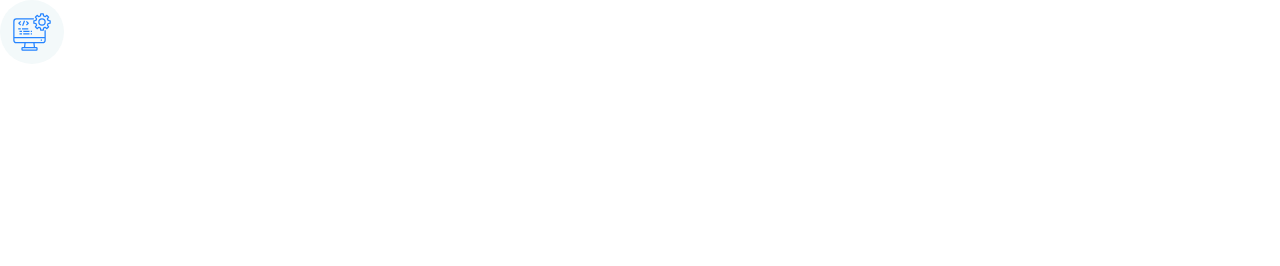
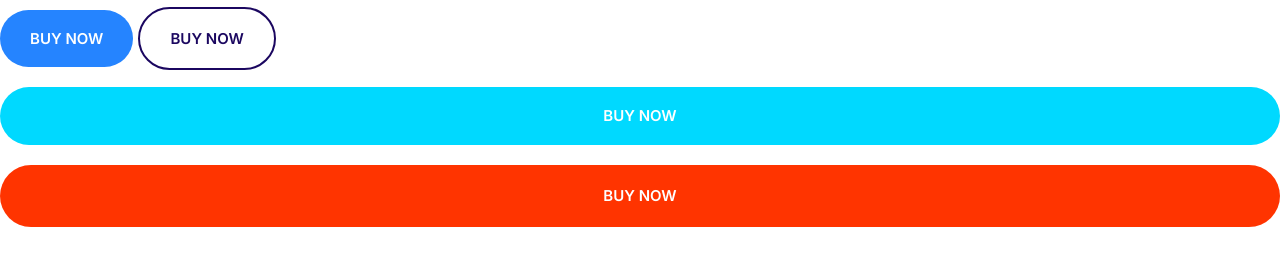
Before and after one commit to alexcoy06/trial-site, a website: page index.html in a window 1280 px wide. Drawn offline with nearby package versions, Linux system fonts and the light colour scheme.

Commit message:
Defined the button styles.

```diff
--- a/css/styles.css
+++ b/css/styles.css
@@ -4,6 +4,10 @@
     --color-accent: #ff3400;
     --color-headings: #1b0760;
     --color-body: #918ca4;
+}
+
+*, *::after, *::before {
+    box-sizing: border-box;
 }
 
 /* Typography */
@@ -170,3 +174,66 @@ a {
     justify-content: center;
     align-items: center;
 }
+
+/* Button */
+
+.btn {
+    border-radius: 40px;
+    border: 0;
+    color: #fff;
+    cursor: pointer;
+    font-size: 1.8rem;
+    font-weight: 600;
+    margin: 1rem 0;
+    padding: 2rem 3rem;
+    text-align: center;
+    text-transform: uppercase;
+    white-space: nowrap;
+}
+
+.btn--primary {
+    background: var(--color-primary);
+}
+
+.btn--primary:hover {
+    background: #3a8ffd;
+}
+
+.btn--secondary {
+    background: var(--color-secondary);
+}
+
+.btn--secondary:hover {
+    background: #00c8eb;
+}
+
+.btn--accent {
+    background-color: var(--color-accent);
+}
+
+.btn--accent:hover {
+    background-color: #ec3000;
+}
+
+.btn--block {
+    width: 100%;
+    display: inline-block;
+}
+
+.btn--outline {
+    background: #fff;
+    color: var(--color-headings);
+    border: 2px solid var(--color-headings);
+}
+
+.btn--outline:hover {
+    background: var(--color-headings);
+    color: #fff;
+    ;
+}
+
+@media screen and (min-width: 1024px) {
+    .btn {
+        font-size: 1.5rem;
+    }
+}
--- a/index.html
+++ b/index.html
@@ -14,10 +14,9 @@
     <link rel="stylesheet" href="/node_modules/normalize.css/normalize.css" />
   </head>
   <body>
-    <span class="icon-container">
-      <svg class="icon icon--primary">
-        <use xlink:href="components\images\sprite.svg#computer"></use>
-      </svg>
-    </span>
+    <button class="btn btn--primary">Buy Now</button>
+    <a href="#" class="btn btn--outline">Buy Now</a>
+    <button class="btn btn--secondary btn--block">Buy Now</button>
+    <a href="#" class="btn btn--accent btn--block">Buy Now</a>
   </body>
 </html>
```
Also changed, not shown: components/templates/button.html (added, +4 -0 lines).
